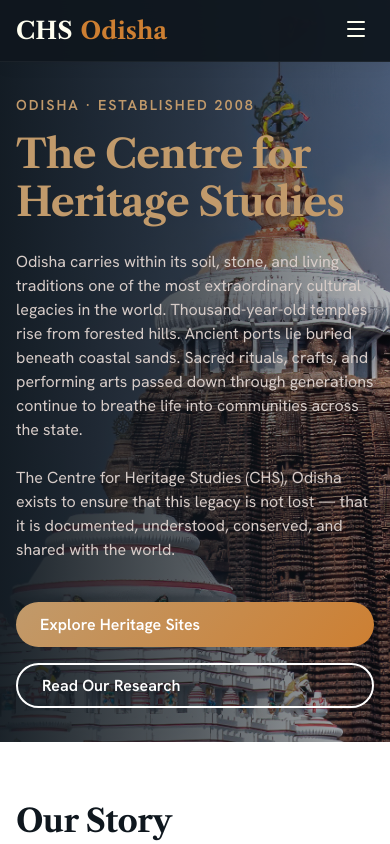
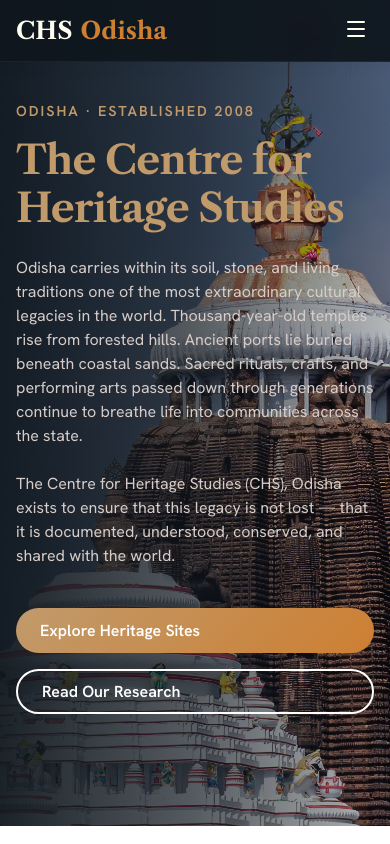
Before and after one commit to Bibekbitu9/CHS, a React (Vite) app: page / in a window 390 px wide. Shown: the top 844 px of the page. Built offline with nearby package versions, Linux system fonts and the light colour scheme.

Commit message:
fix: Resolve mobile hero cropping and React Router scroll persistence

```diff
--- a/src/App.tsx
+++ b/src/App.tsx
@@ -15,9 +15,12 @@ import Gallery from './pages/Gallery';
 import GetInvolved from './pages/GetInvolved';
 import MembershipApplication from './pages/MembershipApplication';
 
+import ScrollToTop from './components/utils/ScrollToTop';
+
 function App() {
   return (
     <div style={{ display: 'flex', flexDirection: 'column', minHeight: '100vh' }}>
+      <ScrollToTop />
       <GlobalLoader />
       <Navbar />
       <main style={{ flex: 1 }}>
--- a/src/components/sections/HeroSection.module.css
+++ b/src/components/sections/HeroSection.module.css
@@ -76,6 +76,16 @@
 }
 
 @media (max-width: 768px) {
+  .hero {
+    min-height: 100vh;
+    align-items: flex-start;
+    padding-top: 120px;
+  }
+  .heroContent {
+    padding: 24px;
+    margin-top: auto;
+    margin-bottom: auto;
+  }
   .title {
     font-size: 2.5rem;
   }
--- /dev/null
+++ b/src/components/utils/ScrollToTop.tsx
@@ -0,0 +1,14 @@
+import { useEffect } from 'react';
+import { useLocation } from 'react-router-dom';
+
+const ScrollToTop = () => {
+  const { pathname } = useLocation();
+
+  useEffect(() => {
+    window.scrollTo(0, 0);
+  }, [pathname]);
+
+  return null;
+};
+
+export default ScrollToTop;
```
